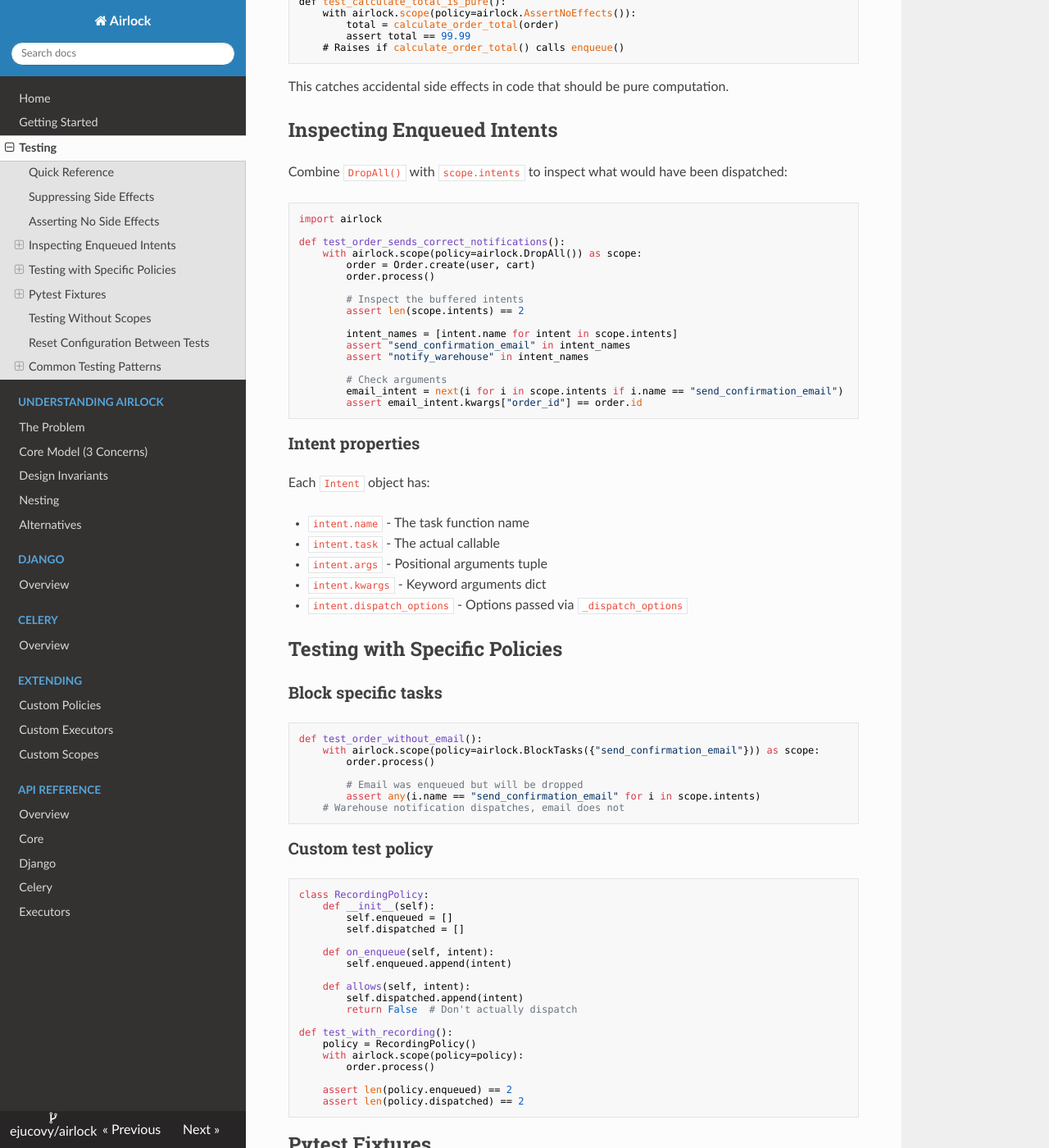
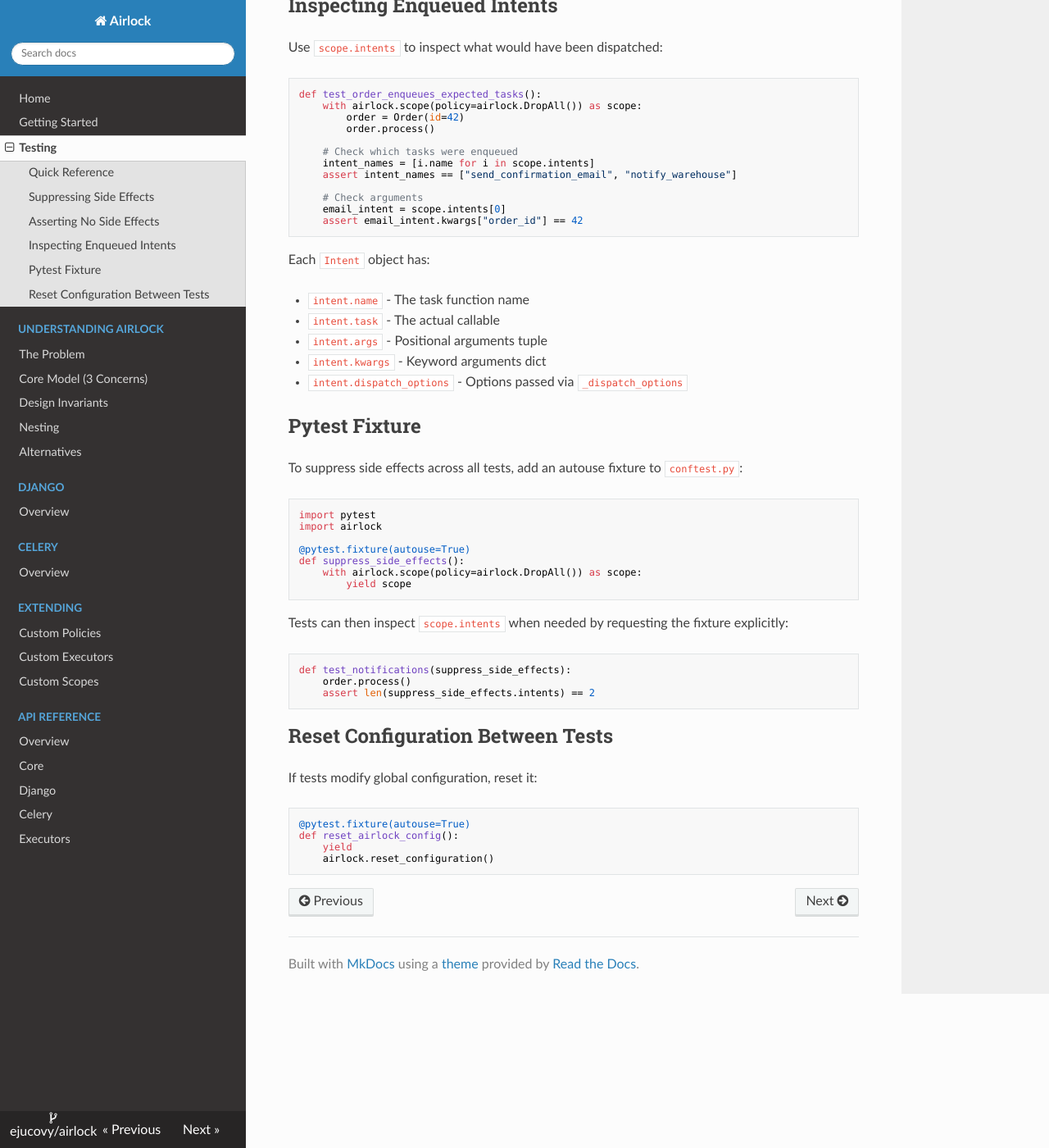
Before and after one commit to ejucovy/airlock, an MkDocs documentation site: the page built from docs/testing.md, in a window 1280 px wide and 1400 px high, scrolled down 1009 px. Shown: the whole window at 82% size. Built offline with MkDocs 1.6.1, drawn with Linux system fonts in a browser that asks for light colours; nearby versions of some CDN libraries; some of the changed text lies outside the part shown.

Commit message:
Consolidate testing.md to remove redundancy
Reduced from ~250 lines to ~100 lines by:
- Removing duplicate examples (suppressing/inspecting shown multiple times)
- Removing "Custom test policy" section (too advanced for basic guide)
- Simplifying pytest fixtures to one pattern that does double duty
- Removing "Common Testing Patterns" section (redundant with earlier content)

````diff
--- a/docs/testing.md
+++ b/docs/testing.md
@@ -23,219 +23,25 @@ def test_order_processing():
     with airlock.scope(policy=airlock.DropAll()):
         order = Order.create(user, cart)
         order.process()
-
         assert order.status == "processed"
     # No emails sent, no warehouse notified
 ```
-
-This is useful when you want to test business logic without triggering external systems.
 
 ## Asserting No Side Effects
 
 Use `AssertNoEffects()` when code should be pure:
 
 ```python
-import airlock
-import pytest
-
 def test_calculate_total_is_pure():
     with airlock.scope(policy=airlock.AssertNoEffects()):
         total = calculate_order_total(order)
         assert total == 99.99
-    # Raises if calculate_order_total() calls enqueue()
+    # Raises PolicyViolation if calculate_order_total() calls enqueue()
 ```
-
-This catches accidental side effects in code that should be pure computation.
 
 ## Inspecting Enqueued Intents
 
-Combine `DropAll()` with `scope.intents` to inspect what would have been dispatched:
-
-```python
-import airlock
-
-def test_order_sends_correct_notifications():
-    with airlock.scope(policy=airlock.DropAll()) as scope:
-        order = Order.create(user, cart)
-        order.process()
-
-        # Inspect the buffered intents
-        assert len(scope.intents) == 2
-
-        intent_names = [intent.name for intent in scope.intents]
-        assert "send_confirmation_email" in intent_names
-        assert "notify_warehouse" in intent_names
-
-        # Check arguments
-        email_intent = next(i for i in scope.intents if i.name == "send_confirmation_email")
-        assert email_intent.kwargs["order_id"] == order.id
-```
-
-### Intent properties
-
-Each `Intent` object has:
-
-- `intent.name` - The task function name
-- `intent.task` - The actual callable
-- `intent.args` - Positional arguments tuple
-- `intent.kwargs` - Keyword arguments dict
-- `intent.dispatch_options` - Options passed via `_dispatch_options`
-
-## Testing with Specific Policies
-
-### Block specific tasks
-
-```python
-def test_order_without_email():
-    with airlock.scope(policy=airlock.BlockTasks({"send_confirmation_email"})) as scope:
-        order.process()
-
-        # Email was enqueued but will be dropped
-        assert any(i.name == "send_confirmation_email" for i in scope.intents)
-    # Warehouse notification dispatches, email does not
-```
-
-### Custom test policy
-
-```python
-class RecordingPolicy:
-    def __init__(self):
-        self.enqueued = []
-        self.dispatched = []
-
-    def on_enqueue(self, intent):
-        self.enqueued.append(intent)
-
-    def allows(self, intent):
-        self.dispatched.append(intent)
-        return False  # Don't actually dispatch
-
-def test_with_recording():
-    policy = RecordingPolicy()
-    with airlock.scope(policy=policy):
-        order.process()
-
-    assert len(policy.enqueued) == 2
-    assert len(policy.dispatched) == 2
-```
-
-## Pytest Fixtures
-
-### Global suppression fixture
-
-```python
-# conftest.py
-import pytest
-import airlock
-
-@pytest.fixture(autouse=True)
-def suppress_side_effects():
-    """Suppress all side effects by default in tests."""
-    with airlock.scope(policy=airlock.DropAll()):
-        yield
-
-# All tests automatically run inside a DropAll scope
-def test_something():
-    order.process()  # Side effects suppressed
-```
-
-### Opt-in fixture for inspecting intents
-
-```python
-# conftest.py
-import pytest
-import airlock
-
-@pytest.fixture
-def airlock_scope():
-    """Provide a scope for inspecting intents."""
-    with airlock.scope(policy=airlock.DropAll()) as scope:
-        yield scope
-
-# Usage
-def test_notifications(airlock_scope):
-    order.process()
-    assert len(airlock_scope.intents) == 2
-```
-
-### Fixture for allowing side effects
-
-```python
-# conftest.py
-import pytest
-import airlock
-
-@pytest.fixture
-def allow_side_effects():
-    """Allow side effects (for integration tests)."""
-    with airlock.scope(policy=airlock.AllowAll()):
-        yield
-```
-
-## Testing Without Scopes
-
-If your code uses `airlock.enqueue()` outside of any scope, it raises `NoScopeError`:
-
-```python
-import airlock
-import pytest
-
-def test_enqueue_without_scope():
-    with pytest.raises(airlock.NoScopeError):
-        airlock.enqueue(some_task)
-```
-
-This is intentional - airlock requires explicit scope boundaries.
-
-## Reset Configuration Between Tests
-
-If tests modify global configuration, reset it:
-
-```python
-# conftest.py
-import pytest
-import airlock
-
-@pytest.fixture(autouse=True)
-def reset_airlock_config():
-    yield
-    airlock.reset_configuration()
-```
-
-## Common Testing Patterns
-
-### Pattern 1: Test business logic, then test side effects separately
-
-```python
-def test_order_status_updated():
-    """Test the business logic only."""
-    with airlock.scope(policy=airlock.DropAll()):
-        order.process()
-        assert order.status == "processed"
-
-def test_order_triggers_notifications():
-    """Test the side effect intents."""
-    with airlock.scope(policy=airlock.DropAll()) as scope:
-        order.process()
-        assert len(scope.intents) == 2
-```
-
-### Pattern 2: Test that specific args are passed
-
-```python
-def test_email_contains_order_id():
-    with airlock.scope(policy=airlock.DropAll()) as scope:
-        order = Order(id=42)
-        order.process()
-
-        email_intent = next(
-            i for i in scope.intents
-            if i.name == "send_confirmation_email"
-        )
-        assert email_intent.kwargs["order_id"] == 42
-```
-
-### Pattern 3: Inspect all enqueued intents
+Use `scope.intents` to inspect what would have been dispatched:
 
 ```python
 def test_order_enqueues_expected_tasks():
@@ -247,7 +53,48 @@ def test_order_enqueues_expected_tasks():
     intent_names = [i.name for i in scope.intents]
     assert intent_names == ["send_confirmation_email", "notify_warehouse"]
 
-    # Inspect each intent's arguments
-    for intent in scope.intents:
-        assert intent.kwargs["order_id"] == 42
+    # Check arguments
+    email_intent = scope.intents[0]
+    assert email_intent.kwargs["order_id"] == 42
 ```
+
+Each `Intent` object has:
+
+- `intent.name` - The task function name
+- `intent.task` - The actual callable
+- `intent.args` - Positional arguments tuple
+- `intent.kwargs` - Keyword arguments dict
+- `intent.dispatch_options` - Options passed via `_dispatch_options`
+
+## Pytest Fixture
+
+To suppress side effects across all tests, add an autouse fixture to `conftest.py`:
+
+```python
+import pytest
+import airlock
+
+@pytest.fixture(autouse=True)
+def suppress_side_effects():
+    with airlock.scope(policy=airlock.DropAll()) as scope:
+        yield scope
+```
+
+Tests can then inspect `scope.intents` when needed by requesting the fixture explicitly:
+
+```python
+def test_notifications(suppress_side_effects):
+    order.process()
+    assert len(suppress_side_effects.intents) == 2
+```
+
+## Reset Configuration Between Tests
+
+If tests modify global configuration, reset it:
+
+```python
+@pytest.fixture(autouse=True)
+def reset_airlock_config():
+    yield
+    airlock.reset_configuration()
+```
````
Also changed, not shown: other parts of docs/testing.md (+1 -1 lines).
